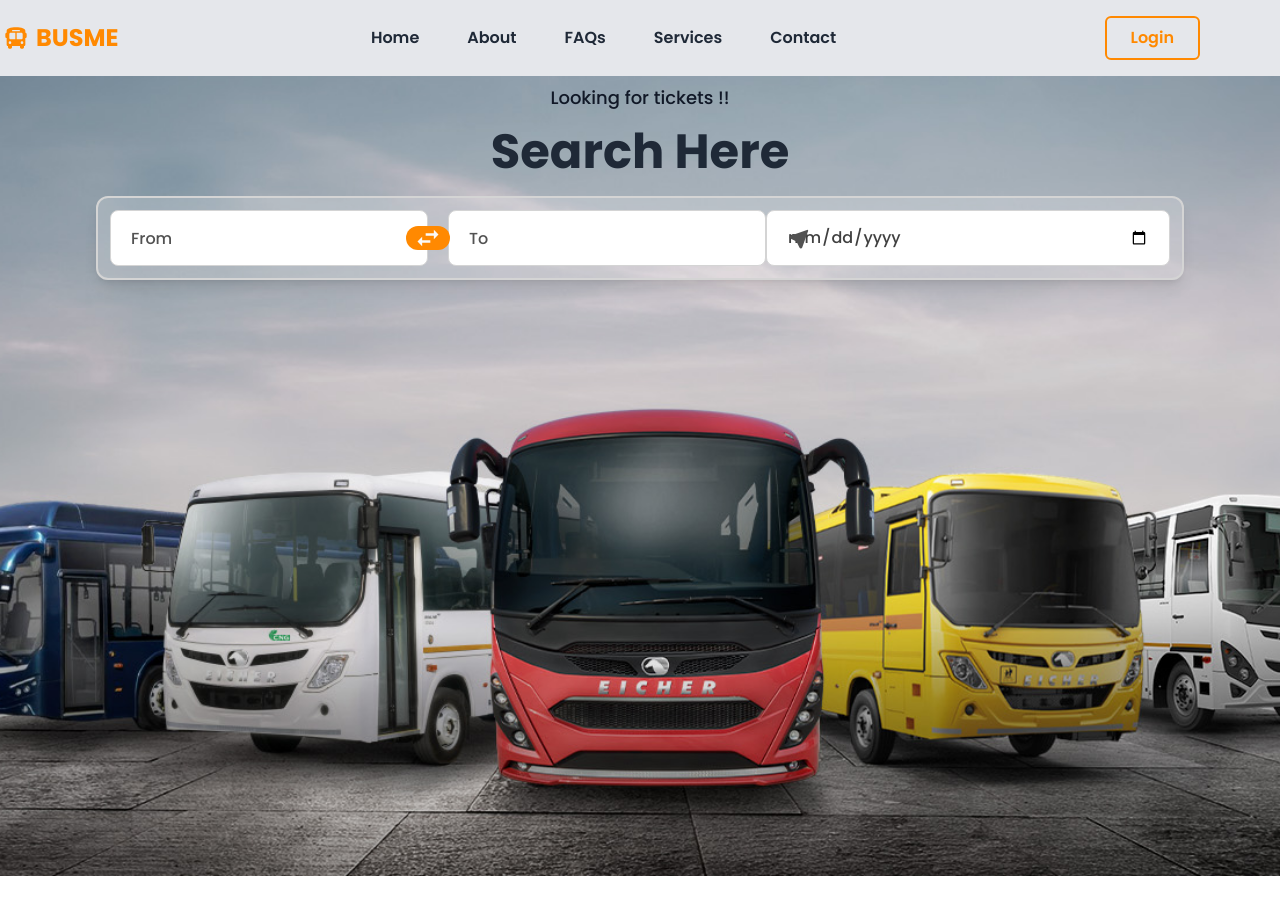
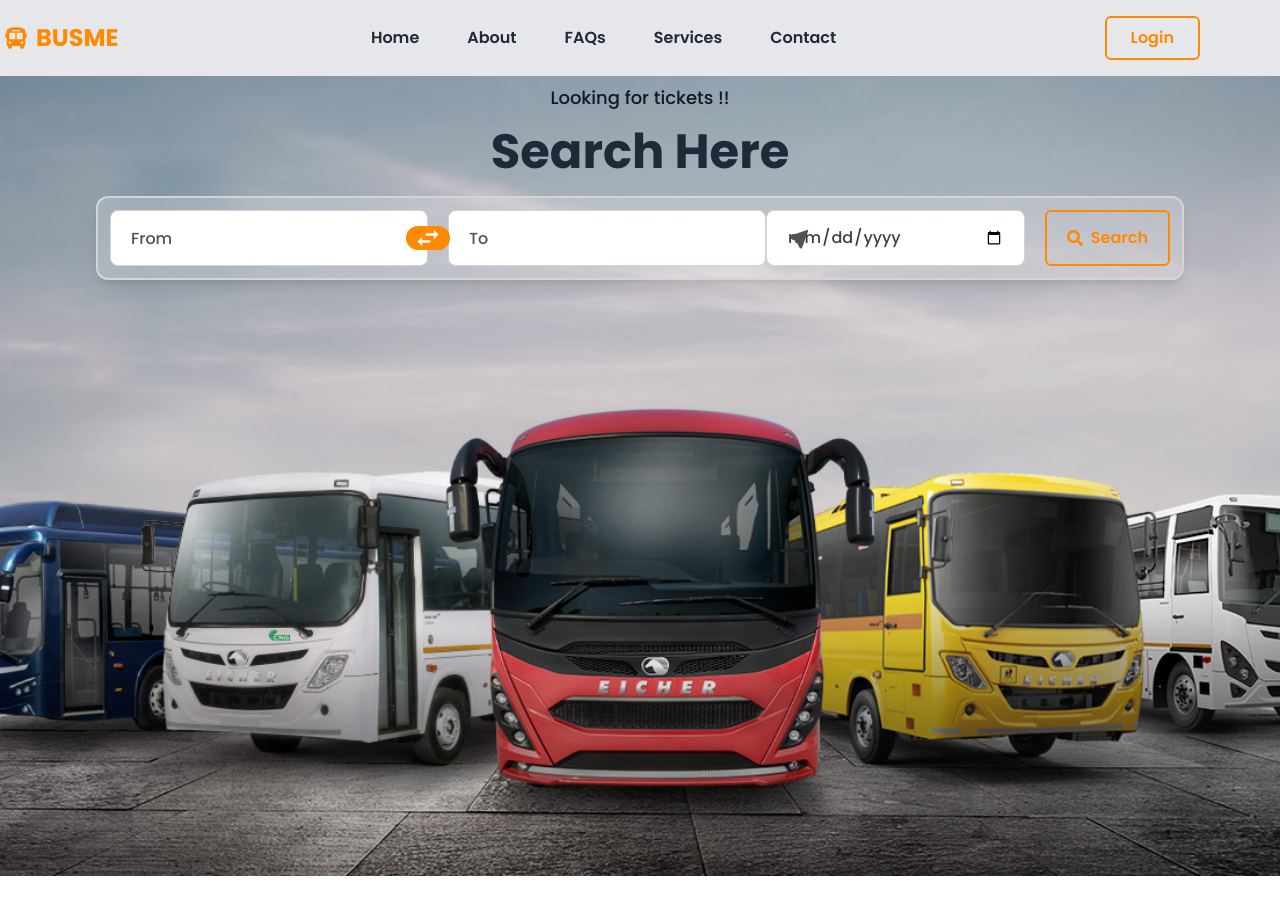
Before and after one commit to vikasprajapati-01/BusMe, a React (Vite) app in the folder frontend/: page / in a window 1280 px wide. Shown: the top 914 px of the page. Built offline with nearby package versions, Linux system fonts and the light colour scheme.

Commit message:
making slight changes to search ticket section

```diff
--- a/frontend/src/pages/Home/Home.jsx
+++ b/frontend/src/pages/Home/Home.jsx
@@ -1,5 +1,6 @@
 import { motion } from 'framer-motion';
 import { IoMdSwap } from "react-icons/io";
+import { FaSearch } from "react-icons/fa";
 import { IoArrowForwardSharp } from "react-icons/io5";
 import { IoLocationSharp } from "react-icons/io5";
 import { TbLocationFilled } from "react-icons/tb";
@@ -89,6 +90,11 @@ function Home() {
                                         </div>
 
                                         {/* Search */}
+                                        <button className="w-fit px-5 h-full hover:bg-primary text-primary font-semibold hover:text-white rounded-md border-2 border-primary text-base font-medium text-neutral-50 flex items-center justify-center gap-x-2 ease-in-out duration-300">
+                                            <FaSearch />
+                                            Search
+                                        </button>
+
                                     </div>
 
                                 </div>
```
